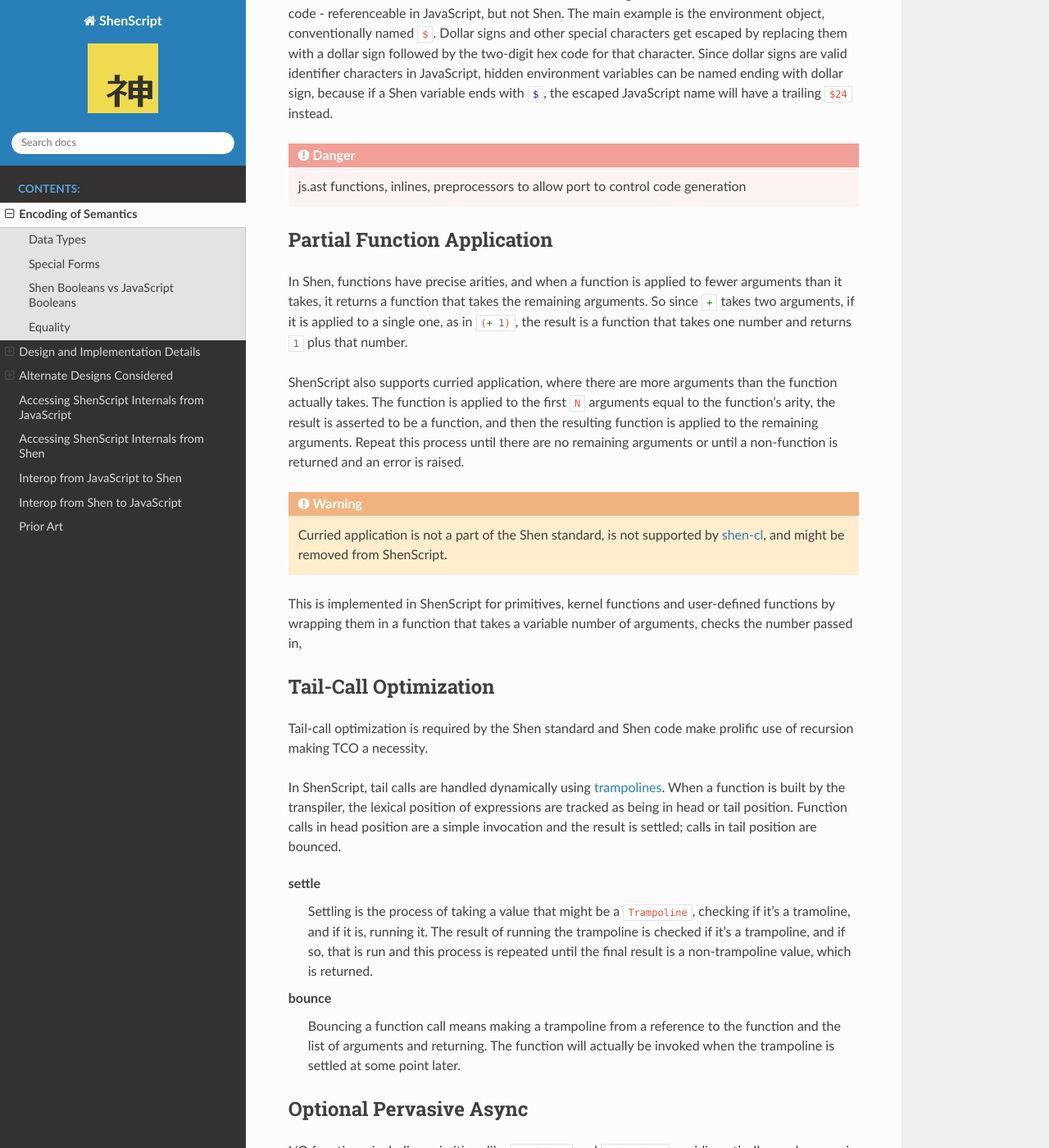
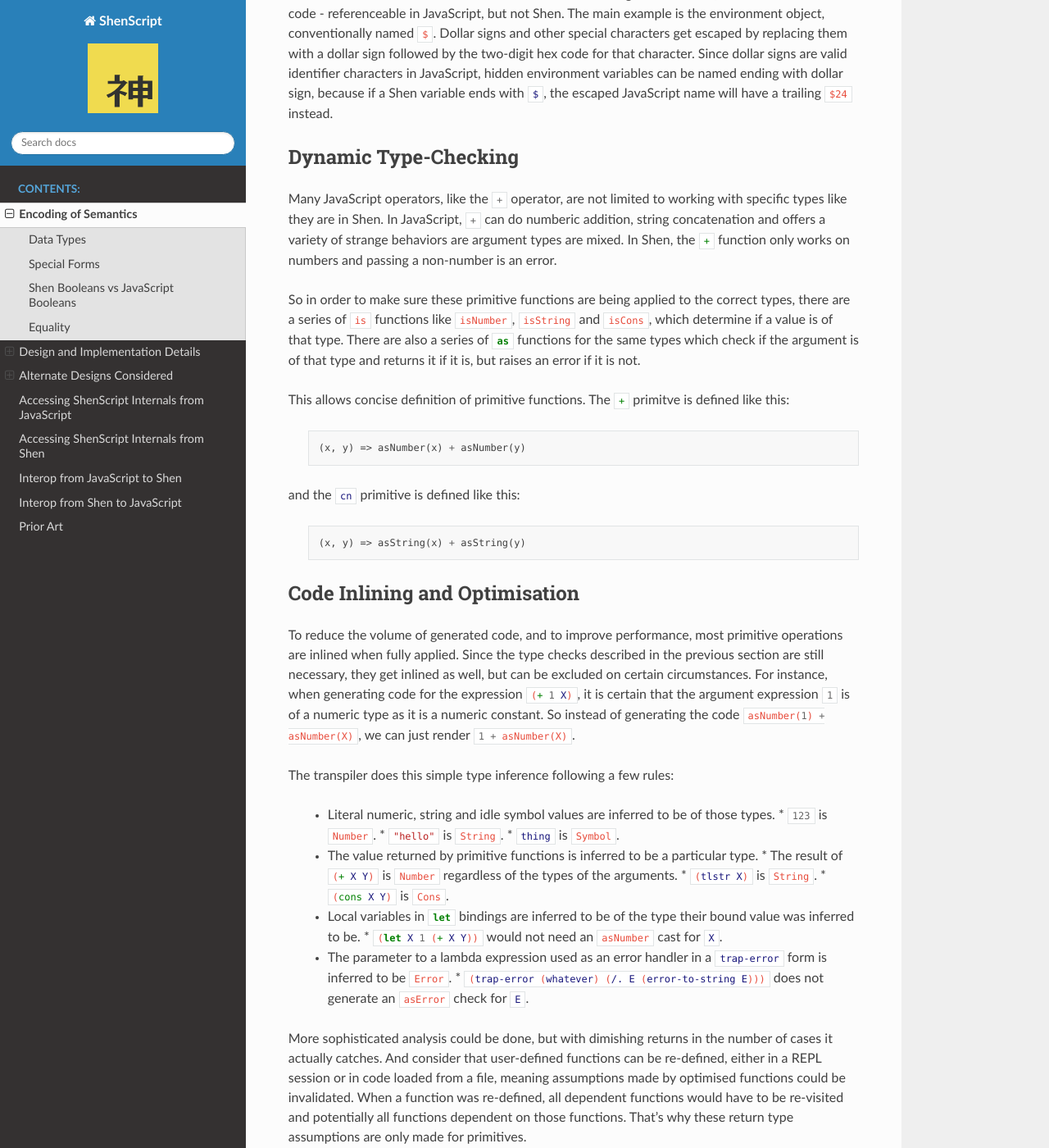
Before and after one commit to rkoeninger/ShenScript, a Sphinx documentation site: the page built from docs/design.rst, in a window 1280 px wide and 1400 px high, scrolled down 2472 px. Shown: the whole window at 82% size. Built offline with Sphinx 7.4.7 and the Read the Docs theme 2.0.0, drawn with Linux system fonts in a browser that asks for light colours.

Commit message:
Wrote design sections on type-checking and code inlining

```diff
--- a/docs/design.rst
+++ b/docs/design.rst
@@ -81,7 +81,46 @@ Escaping Special Variable Names
 
 There are still some variables that need to be accessible to generated code, but not to the source code - referenceable in JavaScript, but not Shen. The main example is the environment object, conventionally named :js:`$`. Dollar signs and other special characters get escaped by replacing them with a dollar sign followed by the two-digit hex code for that character. Since dollar signs are valid identifier characters in JavaScript, hidden environment variables can be named ending with dollar sign, because if a Shen variable ends with :shen:`$`, the escaped JavaScript name will have a trailing :js:`$24` instead.
 
-.. danger:: js.ast functions, inlines, preprocessors to allow port to control code generation
+Dynamic Type-Checking
+---------------------
+
+Many JavaScript operators, like the :js:`+` operator, are not limited to working with specific types like they are in Shen. In JavaScript, :js:`+` can do numberic addition, string concatenation and offers a variety of strange behaviors are argument types are mixed. In Shen, the :shen:`+` function only works on numbers and passing a non-number is an error.
+
+So in order to make sure these primitive functions are being applied to the correct types, there are a series of :js:`is` functions like :js:`isNumber`, :js:`isString` and :js:`isCons`, which determine if a value is of that type. There are also a series of :js:`as` functions for the same types which check if the argument is of that type and returns it if it is, but raises an error if it is not.
+
+This allows concise definition of primitive functions. The :shen:`+` primitve is defined like this:
+
+   .. code-block:: js
+
+      (x, y) => asNumber(x) + asNumber(y)
+
+and the :shen:`cn` primitive is defined like this:
+
+   .. code-block:: js
+
+      (x, y) => asString(x) + asString(y)
+
+Code Inlining and Optimisation
+------------------------------
+
+To reduce the volume of generated code, and to improve performance, most primitive operations are inlined when fully applied. Since the type checks described in the previous section are still necessary, they get inlined as well, but can be excluded on certain circumstances. For instance, when generating code for the expression :shen:`(+ 1 X)`, it is certain that the argument expression :shen:`1` is of a numeric type as it is a numeric constant. So instead of generating the code :js:`asNumber(1) + asNumber(X)`, we can just render :js:`1 + asNumber(X)`.
+
+The transpiler does this simple type inference following a few rules:
+
+  * Literal numeric, string and idle symbol values are inferred to be of those types.
+    * :shen:`123` is :code:`Number`.
+    * :shen:`"hello"` is :code:`String`.
+    * :shen:`thing` is :code:`Symbol`.
+  * The value returned by primitive functions is inferred to be a particular type.
+    * The result of :shen:`(+ X Y)` is :code:`Number` regardless of the types of the arguments.
+    * :shen:`(tlstr X)` is :code:`String`.
+    * :shen:`(cons X Y)` is :code:`Cons`.
+  * Local variables in :shen:`let` bindings are inferred to be of the type their bound value was inferred to be.
+    * :shen:`(let X 1 (+ X Y))` would not need an :js:`asNumber` cast for :shen:`X`.
+  * The parameter to a lambda expression used as an error handler in a :shen:`trap-error` form is inferred to be :code:`Error`.
+    * :shen:`(trap-error (whatever) (/. E (error-to-string E)))` does not generate an :js:`asError` check for :shen:`E`.
+
+More sophisticated analysis could be done, but with dimishing returns in the number of cases it actually catches. And consider that user-defined functions can be re-defined, either in a REPL session or in code loaded from a file, meaning assumptions made by optimised functions could be invalidated. When a function was re-defined, all dependent functions would have to be re-visited and potentially all functions dependent on those functions. That's why these return type assumptions are only made for primitives.
 
 Partial Function Application
 ----------------------------
```
